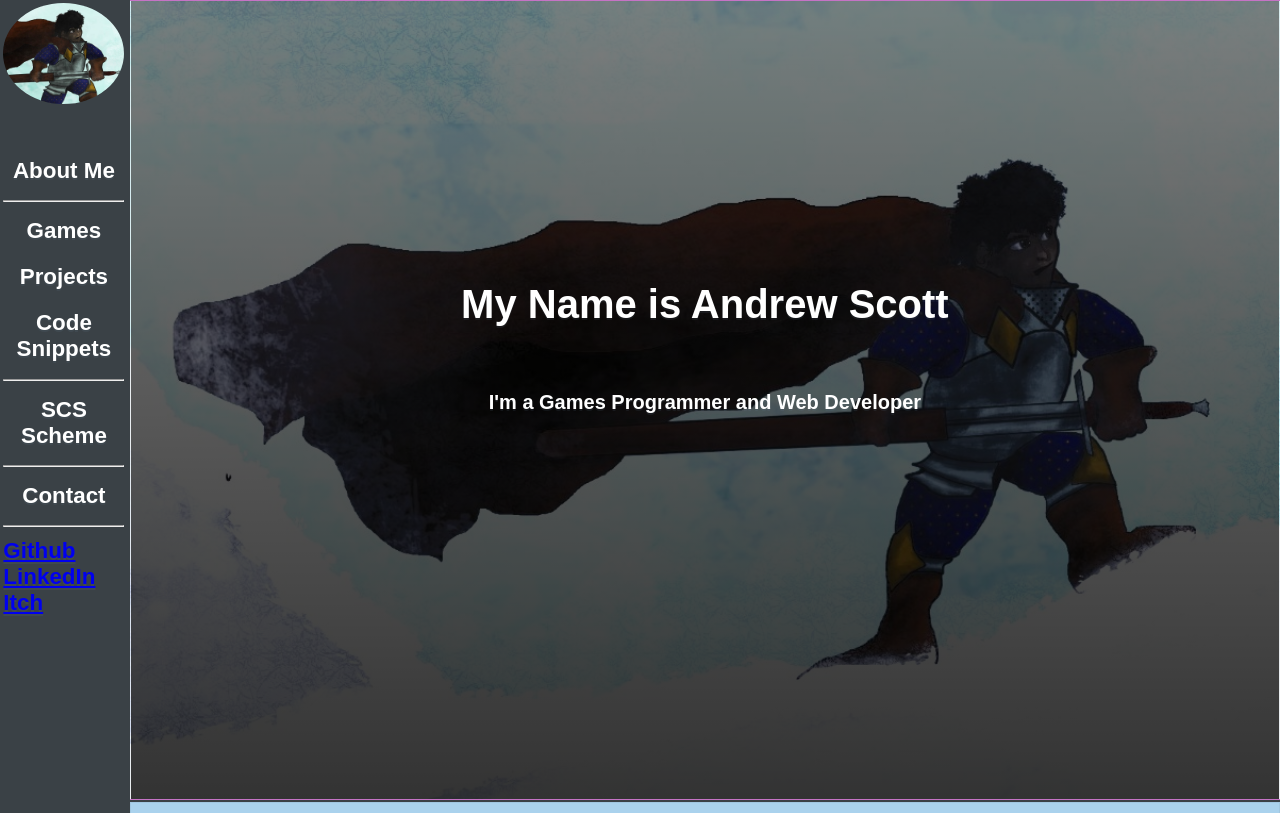
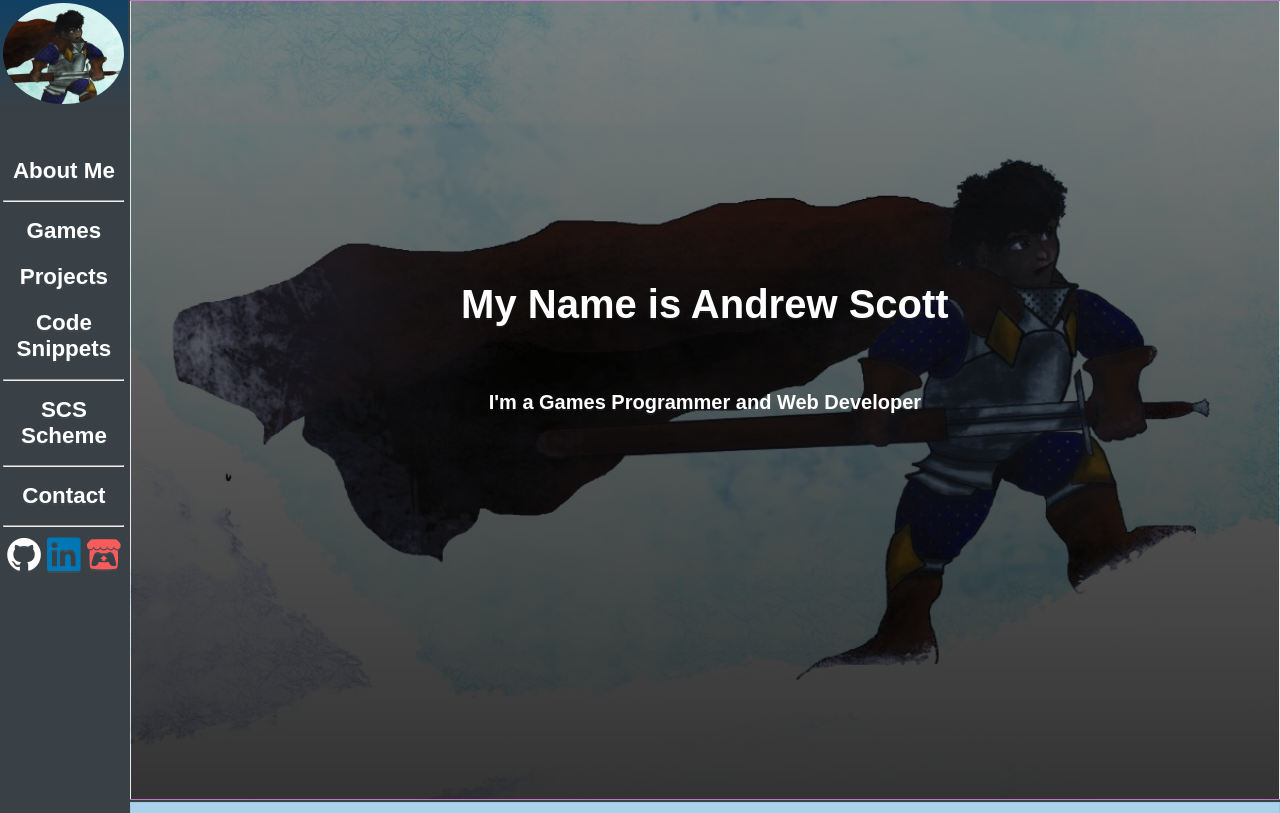
Before and after one commit to andrewscott02/Portfolio, a PHP site: page / in a window 1280 px wide. Shown: the top 813 px of the page. Run offline with PHP 8.4, Linux system fonts and the light colour scheme.

Commit message:
Header and Nav Panel -Styling elements -Adding social icons and linking these to their relevant pages

```diff
--- a/css/application.css
+++ b/css/application.css
@@ -49,7 +49,7 @@
 }
 
 body {
-  background-color: #3a4146;
+  background-image: linear-gradient(180deg, #3a4146 40%, black);
   font-size: 1.4em;
   font-family: "Varela Round", sans-serif;
   font-weight: bold;
@@ -175,7 +175,7 @@ a[target=_blank]::after {
 }
 
 header {
-  background-color: #3a4146;
+  background-image: linear-gradient(180deg, #0f4063, transparent);
 }
 
 .profilepic-lnk {
@@ -309,6 +309,21 @@ header {
   margin-bottom: 10px;
 }
 
+.socials {
+  margin: auto;
+  text-align: center;
+}
+
+.social-btn {
+  color: white;
+  text-decoration: none;
+  font-size: 1.5em;
+}
+
+.social-btn::after {
+  content: "" !important;
+}
+
 /* ========================================================== */
 /* Component Imports */
 /* ========================================================== */
@@ -360,4 +375,52 @@ footer {
   grid-area: footer;
 }
 
+@font-face {
+  font-family: "icomoon";
+  src: url("../fonts/icomoon.eot?c13uca");
+  src: url("../fonts/icomoon.eot?c13uca#iefix") format("embedded-opentype"), url("../fonts/icomoon.ttf?c13uca") format("truetype"), url("../fonts/icomoon.woff?c13uca") format("woff"), url("../fonts/icomoon.svg?c13uca#icomoon") format("svg");
+  font-weight: normal;
+  font-style: normal;
+  font-display: block;
+}
+[class^=icon-], [class*=" icon-"] {
+  /* use !important to prevent issues with browser extensions that change fonts */
+  font-family: "icomoon" !important;
+  font-style: normal;
+  font-weight: normal;
+  font-variant: normal;
+  text-transform: none;
+  line-height: 1;
+  /* Better Font Rendering =========== */
+  -webkit-font-smoothing: antialiased;
+  -moz-osx-font-smoothing: grayscale;
+}
+
+.icon-unrealengine:before {
+  content: "\e900";
+}
+
+.icon-unity:before {
+  content: "\e901";
+}
+
+.icon-git:before {
+  content: "\e902";
+  color: #f05032;
+}
+
+.icon-linkedin:before {
+  content: "\e903";
+  color: #0077b5;
+}
+
+.icon-itch-dot-io:before {
+  content: "\e904";
+  color: #fa5c5c;
+}
+
+.icon-github:before {
+  content: "\eab0";
+}
+
 /*# sourceMappingURL=application.css.map */
--- a/index.html
+++ b/index.html
@@ -28,9 +28,10 @@
             <a href="#Contact" class="nav-btn">Contact</a>
             <hr>
             <div class="socials">
-                <a href="#" class="social-btn">Github</a>
-                <a href="#" class="social-btn">LinkedIn</a>
-                <a href="#" class="social-btn">Itch</a>
+                <a target="_blank" href="https://github.com/andrewscott02" class="social-btn icon-github"></a>
+                <a target="_blank" href="https://www.linkedin.com/in/andrew-scott-8ba2b518a/" class="social-btn icon-linkedin"></a>
+                <a target="_blank" href="https://andrewjscott02.itch.io/" class="social-btn icon-itch-dot-io">
+                </a>
             </a>
         </nav>
         <div id="HeroImage">
--- a/scss/base/_base.scss
+++ b/scss/base/_base.scss
@@ -9,7 +9,7 @@
 
 body
 {
-    background-color: $color-secondary;
+    background-image: linear-gradient(180deg, $color-secondary 40%, black);
 	font-size: 1.4em;
 	font-family: 'Varela Round', sans-serif;
     font-weight: bold;
--- /dev/null
+++ b/scss/components/_icons.scss
@@ -0,0 +1,59 @@
+@font-face{
+    font-family: 'icomoon';
+    src:  url('../fonts/icomoon.eot?c13uca');
+    src:  url('../fonts/icomoon.eot?c13uca#iefix') format('embedded-opentype'),
+      url('../fonts/icomoon.ttf?c13uca') format('truetype'),
+      url('../fonts/icomoon.woff?c13uca') format('woff'),
+      url('../fonts/icomoon.svg?c13uca#icomoon') format('svg');
+    font-weight: normal;
+    font-style: normal;
+    font-display: block;
+}
+
+[class^="icon-"], [class*=" icon-"]
+{
+    /* use !important to prevent issues with browser extensions that change fonts */
+    font-family: 'icomoon' !important;
+    font-style: normal;
+    font-weight: normal;
+    font-variant: normal;
+    text-transform: none;
+    line-height: 1;
+
+    /* Better Font Rendering =========== */
+    -webkit-font-smoothing: antialiased;
+    -moz-osx-font-smoothing: grayscale;
+}
+
+.icon-unrealengine:before
+{
+    content: "\e900";
+}
+
+.icon-unity:before
+{
+    content: "\e901";
+}
+
+.icon-git:before
+{
+    content: "\e902";
+    color: #f05032;
+}
+
+.icon-linkedin:before
+{
+    content: "\e903";
+    color: #0077b5;
+}
+
+.icon-itch-dot-io:before
+{
+    content: "\e904";
+    color: #fa5c5c;
+}
+
+.icon-github:before
+{
+    content: "\eab0";
+}
--- a/scss/components/_index.scss
+++ b/scss/components/_index.scss
@@ -2,4 +2,5 @@
 /* Component Imports */
 /* ========================================================== */
 
-@import "grid";
+@import "grid",
+        "icons";
--- a/scss/layout/_header.scss
+++ b/scss/layout/_header.scss
@@ -15,7 +15,8 @@
 
 header
 {
-    background-color: $color-secondary;
+    background-image: linear-gradient(180deg, $color-primary, transparent);
+
 }
 
 .profilepic-lnk
--- a/scss/layout/_nav.scss
+++ b/scss/layout/_nav.scss
@@ -34,3 +34,22 @@
 {
     margin-bottom: 10px;
 }
+
+.socials
+{
+    margin:auto;
+    text-align: center;
+}
+
+.social-btn
+{
+    color: white;
+    text-decoration: none;
+
+    font-size: 1.5em;
+}
+
+.social-btn::after
+{
+    content: "" !important;
+}
```
Also changed, not shown: fonts/icomoon.ttf (added), fonts/icomoon.woff (added), 3 other files.
